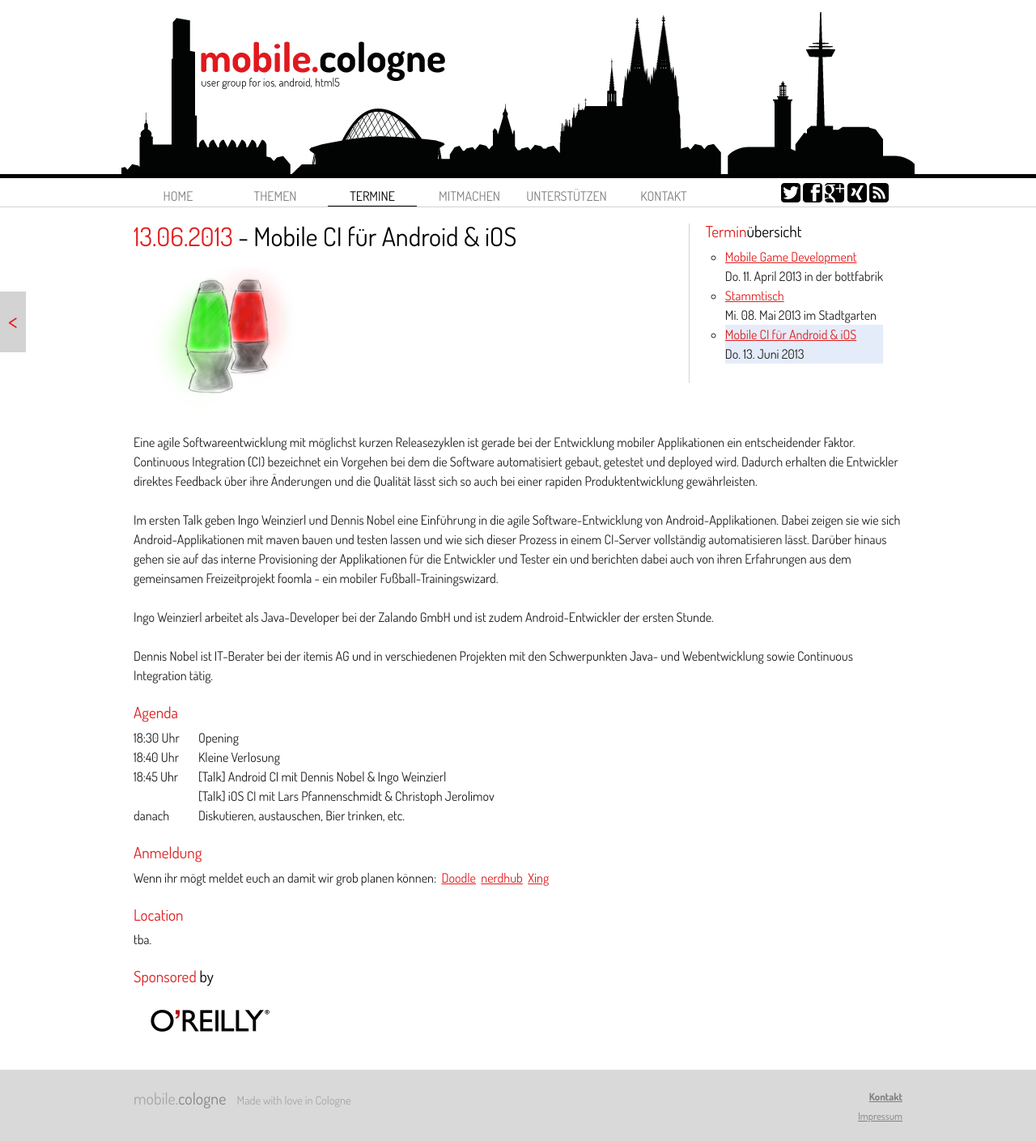
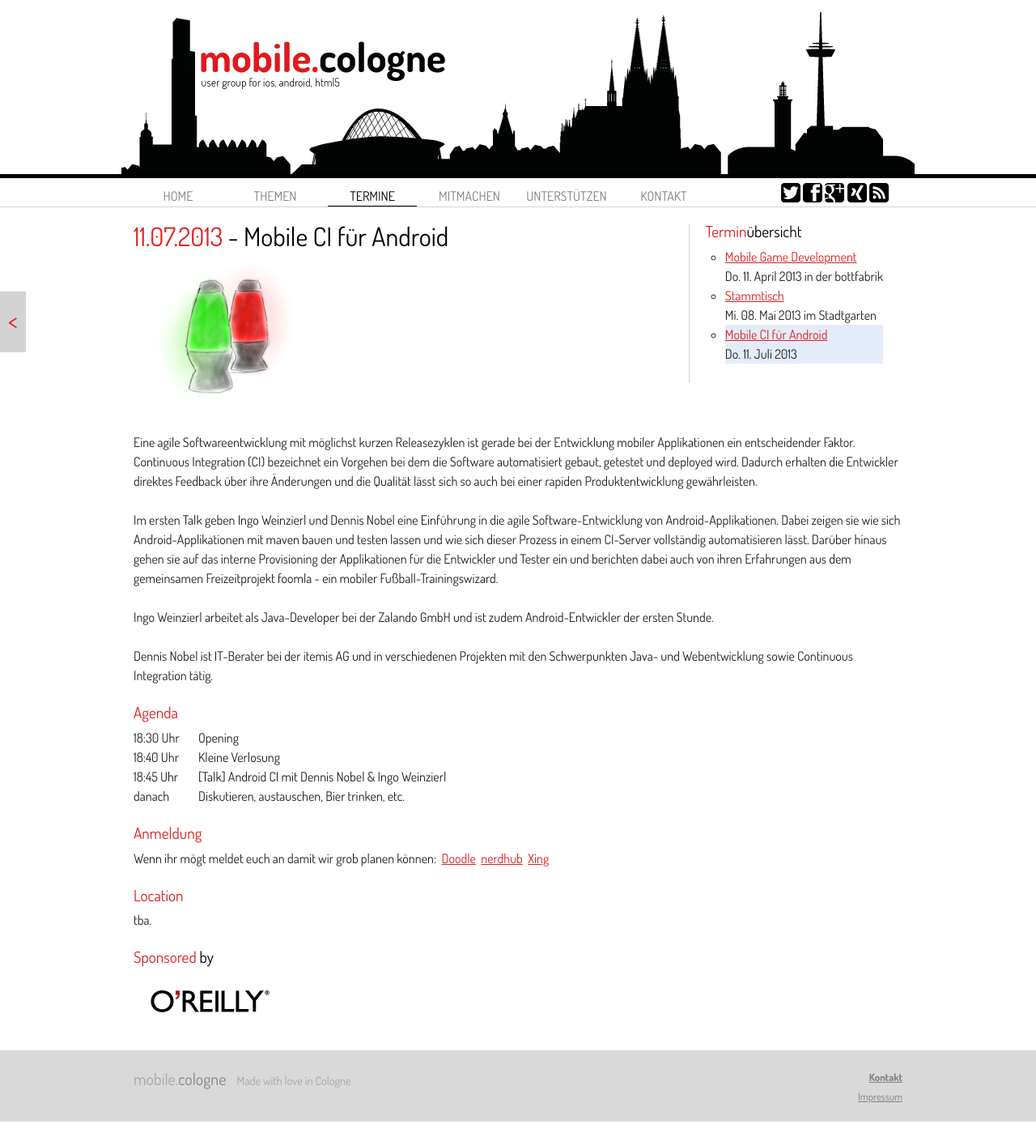
Before and after one commit to mobilecgn/mobilecgn.github.com, a Jekyll site: the page built from _posts/2013/2013-07-11-vortragsabend.html, in a window 1280 px wide. Shown: the whole page at 81% size. Built offline with Jekyll 4.4.1, drawn with Linux system fonts in a browser that asks for light colours; after the commit the page ends 1385 px from its top, so only the background shows below that.

Commit message:
Update event date.

```diff
--- a/_posts/2013/2013-06-13-vortragsabend.html
+++ b/_posts/2013/2013-07-11-vortragsabend.html
@@ -1,14 +1,14 @@
 ---
 layout: post
-title: "Mobile CI für Android &amp; iOS"
+title: "Mobile CI für Android"
 categories: ["frontpage"]
-frontpage_headline: mit Dennis, Ingo, Lars & Christoph
-frontpage_headline_date: Do., 13. Juni
+frontpage_headline: mit Ingo Weinzierl und Dennis Nobel
+frontpage_headline_date: Do., 11. Juli
 frontpage_headline_location: bei tba.
-frontpage_headline_image: /static/images/events/mobile-cologne-2013-06-c.png
-themen: ["Mobile CI für Android &amp; iOS"]
-all_events_title: "Mobile CI für Android &amp; iOS"
-all_events_text: Do. 13. Juni 2013
+frontpage_headline_image: /static/images/events/mobile-cologne-2013-07-c.png
+themen: ["Mobile CI für Android"]
+all_events_title: "Mobile CI für Android"
+all_events_text: Do. 11. Juli 2013
 doodle: http://www.doodle.com/yapqu764cemefhrv
 xing: https://www.xing.com/events/-1224724
 nerdhub: http://www.nerdhub.de/events/105-mobile-cologne/dates/1140
@@ -16,7 +16,7 @@ hackenin: http://hacken.in/events/105-mobile-cologne/dates/1140
 ---
 
 <p>
-	<img src="/static/images/events/mobile-cologne-2013-06-c.png" width="240" height="180" alt="Teaser: Mobile Testing" />
+	<img src="/static/images/events/mobile-cologne-2013-07-c.png" width="240" height="180" alt="Teaser: Mobile Testing" />
 </p>
 <p>
 	Eine agile Softwareentwicklung mit möglichst kurzen Releasezyklen ist gerade bei
@@ -53,7 +53,6 @@ hackenin: http://hacken.in/events/105-mobile-cologne/dates/1140
 	<div class="span-2">18:45 Uhr</div>
 	<div class="span-13 last">
 		[Talk] Android CI mit Dennis Nobel &amp; Ingo Weinzierl<br/>
-		[Talk] iOS CI mit Lars Pfannenschmidt &amp; Christoph Jerolimov<br/>
 	</div>
 	<div class="span-2">danach</div>
 	<div class="span-13 last">Diskutieren, austauschen, Bier trinken, etc.</div>
```
Also changed, not shown: termine.html (+16 -17 lines), static/images/events/mobile-cologne-2013-07-c.png (renamed from static/images/events/mobile-cologne-2013-06-c.png), static/images/events/mobile-cologne-2013-07-e.png (renamed from static/images/events/mobile-cologne-2013-06-e.png).
